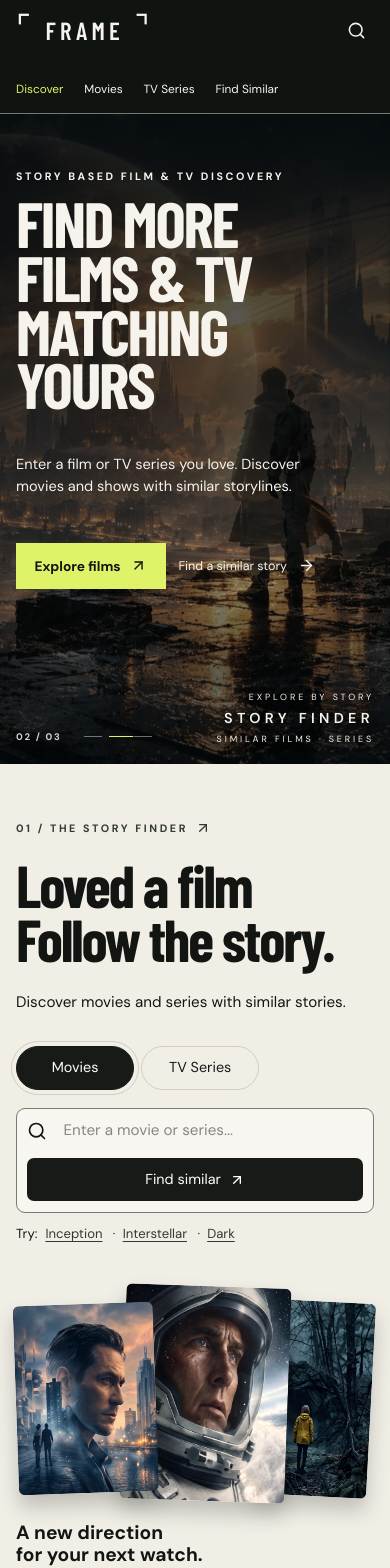
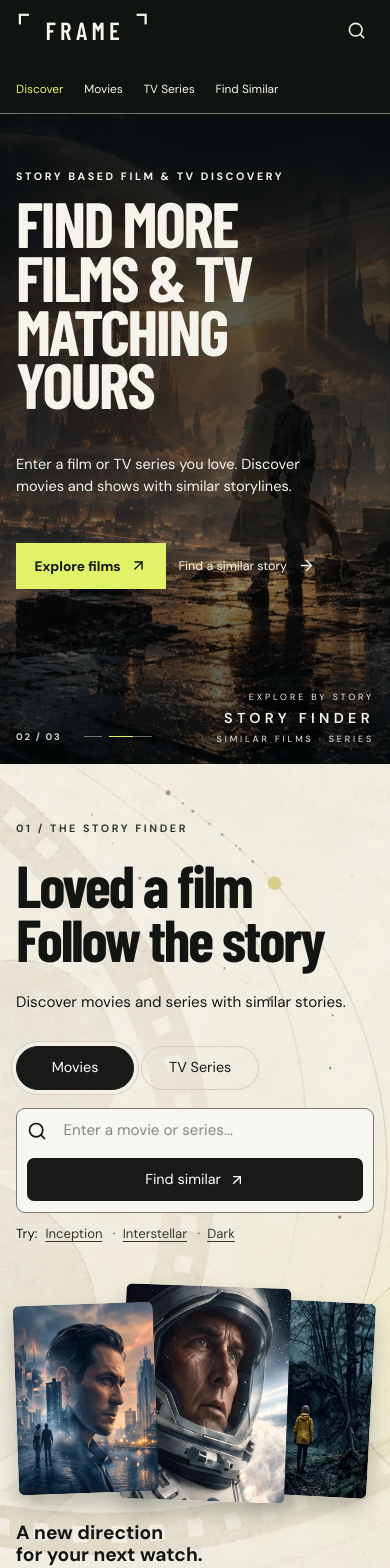
Before and after one commit to BuddhikaSankalpa/recommender-frontend, a React (Vite) app: page / in a window 390 px wide. Shown: the top 1568 px of the page. Built offline with nearby package versions, Linux system fonts and the light colour scheme; a web font is replaced by a local one.

Commit message:
Refactor code structure for improved readability and maintainability

```diff
--- a/src/App.css
+++ b/src/App.css
@@ -38,7 +38,7 @@
 .hero-slide-buttons button::after { content: ''; position: absolute; left: 0; right: 0; top: 8px; height: 1px; background: rgba(255,255,255,.42); transition: background-color .2s ease, transform .2s ease; transform-origin: left; }
 .hero-slide-buttons button:hover::after, .hero-slide-buttons button:focus-visible::after { background: rgba(255,255,255,.78); }
 .hero-slide-buttons button.active::after { background: #e0f267; transform: scaleX(1.35); }
-.finder-section { background: #f1eee6; color: #131513; padding: clamp(5rem, 9vw, 9rem) 0 clamp(5rem, 8vw, 8rem); }
+.finder-section { background: #f1eee6 url('/images/THE-STORY-FINDER.webp') center center / cover no-repeat; color: #131513; padding: clamp(5rem, 9vw, 9rem) 0 clamp(5rem, 8vw, 8rem); }
 .finder-layout { display: grid; grid-template-columns: minmax(0, 44fr) minmax(0, 56fr); align-items: start; gap: clamp(2rem, 4vw, 5rem); }
 .dark-eyebrow { color: #333a31; }
 .display-heading { font-size: clamp(3.3rem, 5.5vw, 6rem); margin: 0; }
@@ -148,7 +148,7 @@
   .hero-copy { max-width: 330px; font-size: .91rem; }
   .hero-caption { right: 1rem; bottom: 1.1rem; }
   .hero-pagination { left: 1rem; bottom: 1.1rem; }
-  .finder-section { padding: 3.5rem 0 3rem; }
+  .finder-section { padding: 3.5rem 0 3rem; background-position: 30% center; }
   .finder-layout { grid-template-columns: 1fr; gap: 2rem; }
   .finder-intro { padding-top: 0; }
   .finder-intro .display-heading { font-size: clamp(3.7rem, 12vw, 6rem); }
--- a/src/App.jsx
+++ b/src/App.jsx
@@ -1,4 +1,4 @@
-import { useEffect, useState } from 'react';
+import { useEffect, useRef, useState } from 'react';
 import { ArrowRight, ArrowUpRight, Film, Loader2, Search } from 'lucide-react';
 import './App.css';
 
@@ -39,6 +39,7 @@ function Poster({ title, path }) {
 }
 
 export default function App() {
+  const resultsRef = useRef(null);
   const [activeHeroSlide, setActiveHeroSlide] = useState(0);
   const [heroTimerReset, setHeroTimerReset] = useState(0);
   const [prefersReducedMotion, setPrefersReducedMotion] = useState(false);
@@ -71,6 +72,12 @@ export default function App() {
     }, 6000);
     return () => window.clearTimeout(timer);
   }, [activeHeroSlide, heroTimerReset, prefersReducedMotion]);
+
+  useEffect(() => {
+    if (!isLoading && !error && results.length > 0) {
+      resultsRef.current?.scrollIntoView({ behavior: 'smooth', block: 'start' });
+    }
+  }, [isLoading, error, results]);
 
   const selectHeroSlide = (index) => {
     setActiveHeroSlide(index);
@@ -167,7 +174,7 @@ export default function App() {
       </section>
 
       <section className="finder-section" id="story-finder" aria-labelledby="finder-title"><div className="page-width finder-layout">
-        <div className="finder-intro"><p className="eyebrow dark-eyebrow">01 / THE STORY FINDER <ArrowUpRight size={16} aria-hidden="true" /></p><h2 id="finder-title" className="display-heading">Loved a film<br />Follow the story.</h2><p>Discover movies and series with similar stories.</p></div>
+        <div className="finder-intro"><p className="eyebrow dark-eyebrow">01 / THE STORY FINDER </p><h2 id="finder-title" className="display-heading">Loved a film<br />Follow the story</h2><p>Discover movies and series with similar stories.</p></div>
         <div className="finder-panel">
           <div className="media-toggle" role="group" aria-label="Choose a title type">
             <button type="button" className={mediaType === 'movie' ? 'active' : ''} aria-pressed={mediaType === 'movie'} onClick={() => selectMediaType('movie')}>Movies</button>
@@ -183,7 +190,7 @@ export default function App() {
         </div>
       </div></section>
 
-      {(error || isLoading || results.length > 0) && <section className="results-section" id="recommendations" aria-labelledby="results-title"><div className="page-width">
+      {(error || isLoading || results.length > 0) && <section className="results-section" id="recommendations" ref={resultsRef} aria-labelledby="results-title"><div className="page-width">
         <p className="eyebrow">Your next chapter</p><h2 id="results-title" className="display-heading">Stories to follow.</h2>
         {error && <p className="status-message" role="alert">{error}</p>}
         {isLoading && <p className="status-message" role="status"><Loader2 className="spin" size={20} aria-hidden="true" /> Finding related stories...</p>}
```
Also changed, not shown: public/images/THE-STORY-FINDER.webp (added).
